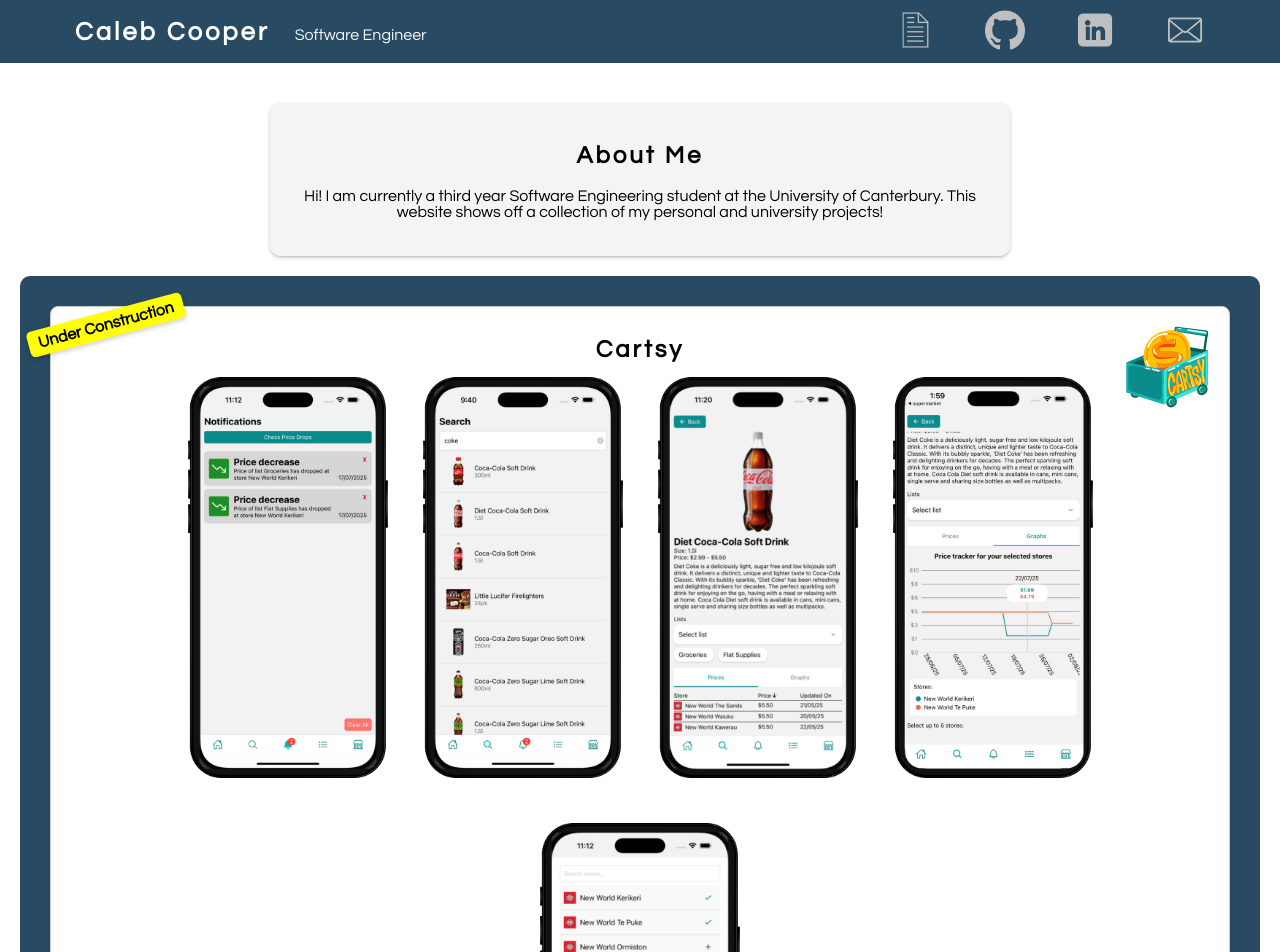
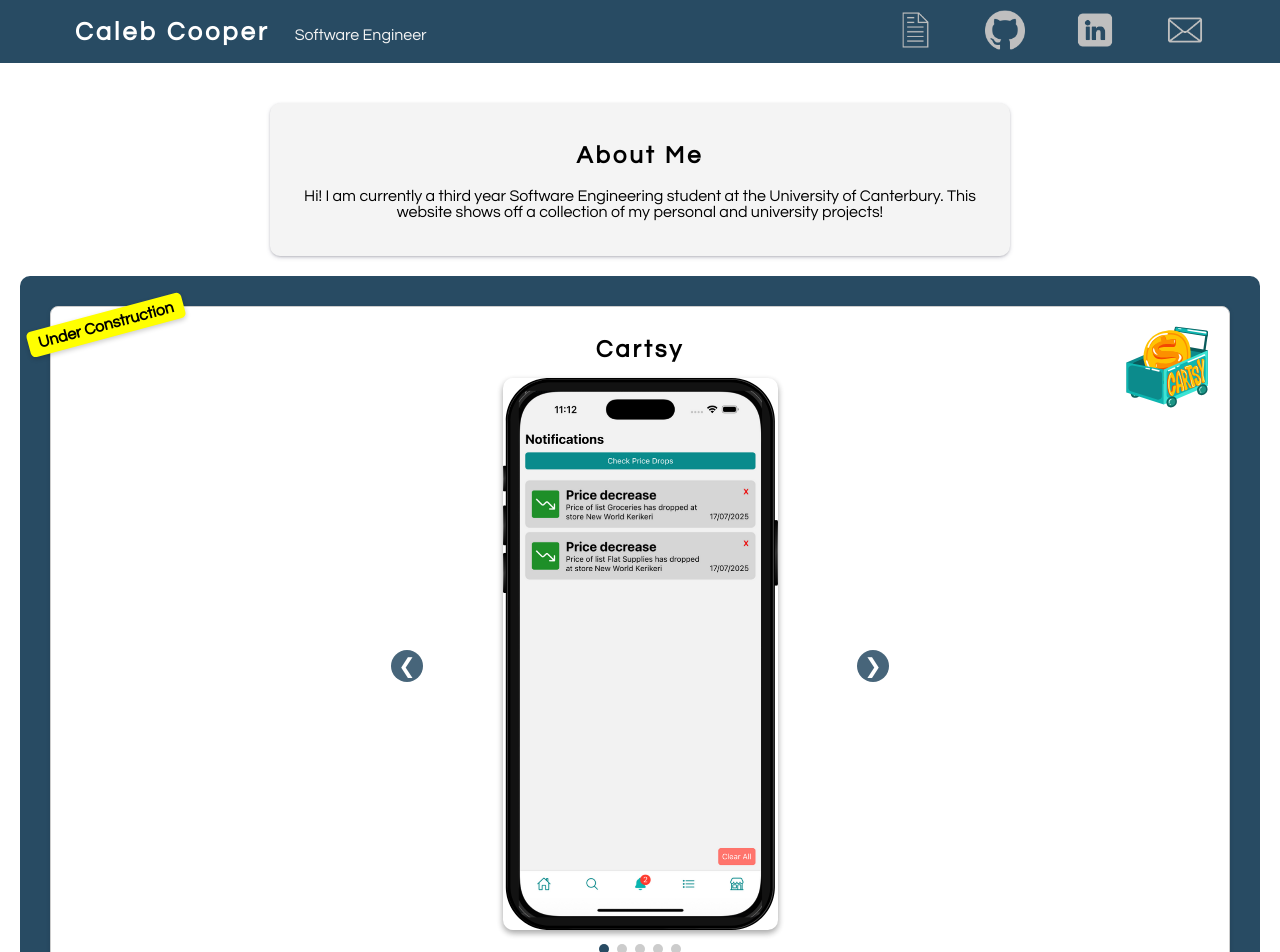
Before and after one commit to caleb-cooper2/caleb-cooper2.github.io, a React (Create React App) app: page / in a window 1280 px wide. Shown: the top 952 px of the page. Built offline with nearby package versions, Linux system fonts and the light colour scheme.

Commit message:
Addition of carousel view for multiple images of a project so that it is easier to view

```diff
--- a/src/components/Tile.css
+++ b/src/components/Tile.css
@@ -120,22 +120,79 @@
     opacity: 1;
 }
 
-.multiple-images {
+.carousel-container {
+    display: flex;
+    flex-direction: column;
+    align-items: center;
+    justify-content: center;
+    width: 100%;
+    margin: 16px 0;
+    position: relative;
+}
+
+.carousel-image {
+    max-width: 275px;
+    width: 100%;
+    height: auto;
+    border-radius: 10px;
+    box-shadow: rgba(0, 0, 0, 0.16) 0px 3px 6px, rgba(0, 0, 0, 0.23) 0px 3px 6px;
+    margin-bottom: 8px;
+    object-fit: contain;
+}
+
+.carousel-arrow {
+    background: #284b63;
+    color: #fff;
+    border: none;
+    border-radius: 50%;
+    width: 32px;
+    height: 32px;
+    font-size: 1.3em;
+    cursor: pointer;
+    position: absolute;
+    top: 50%;
+    transform: translateY(-50%);
+    z-index: 2;
+    opacity: 0.85;
+    transition: background 0.2s, opacity 0.2s;
+}
+
+.carousel-arrow.left {
+    left: 25vw;
+}
+
+.carousel-arrow.right {
+    right: 25vw;
+}
+
+.carousel-arrow:active,
+.carousel-arrow:focus {
+    background: #3c6e71;
+    opacity: 1;
+}
+
+.carousel-dots {
     display: flex;
     justify-content: center;
-    gap: 35px;
-    margin-top: 10px;
-    flex-wrap: wrap;
+    gap: 8px;
+    margin-top: 6px;
 }
 
-.additional-image {
-    max-width: 200px;
-    width: 100%;
-    margin-bottom: 10px;
-    border: transparent;
+.carousel-dot {
+    width: 10px;
+    height: 10px;
+    border-radius: 50%;
+    background: #ccc;
+    display: inline-block;
+    cursor: pointer;
+    transition: background 0.2s;
+    outline: none;
 }
 
-/* Media query for smaller screens */
+.carousel-dot.active {
+    background: #284b63;
+}
+
 @media (max-width: 600px) {
     .tile {
         padding: 10px;
@@ -178,6 +235,30 @@
 
     .additional-image {
         max-width: 100px;
+    }
+
+    .carousel-image {
+        max-width: 180px;
+        border-radius: 7px;
+    }
+
+    .carousel-arrow {
+        width: 26px;
+        height: 26px;
+        font-size: 1em;
+    }
+
+    .carousel-dot {
+        width: 8px;
+        height: 8px;
+    }
+
+    .carousel-arrow.left {
+        left: 0;
+    }
+
+    .carousel-arrow.right {
+        right: 0;
     }
 }
 
@@ -224,4 +305,28 @@
     .additional-image {
         max-width: 150px;
     }
+
+    .carousel-image {
+        max-width: 240px;
+        border-radius: 8px;
+    }
+
+    .carousel-arrow {
+        width: 28px;
+        height: 28px;
+        font-size: 1.1em;
+    }
+
+    .carousel-dot {
+        width: 9px;
+        height: 9px;
+    }
+
+    .carousel-arrow.left {
+        left: 14vw;
+    }
+
+    .carousel-arrow.right {
+        right: 14vw;
+    }
 }
--- a/src/components/Tile.js
+++ b/src/components/Tile.js
@@ -1,7 +1,7 @@
-import React from "react";
+import React, { useState } from "react";
 import "./Tile.css";
 import githubIcon from "../assets/github.png";
-import redirectIcon from "../assets/redirect.svg"
+import redirectIcon from "../assets/redirect.svg";
 
 function Tile({ title, description, image, redirectLink, githubLink, keyAspects, projectType, underConstruction, logo, multipleImages }) {
     let typeColour;
@@ -13,6 +13,20 @@
         typeColour = "#FDC433F7";
         skillColour = "#3C6E71";
     }
+
+    // carousel
+    const [carouselIndex, setCarouselIndex] = useState(0);
+    const hasCarousel = multipleImages && multipleImages.length > 0;
+    const totalImages = hasCarousel ? multipleImages.length : 0;
+
+    const handlePrev = () => {
+        setCarouselIndex((prev) => (prev === 0 ? totalImages - 1 : prev - 1));
+    };
+    const handleNext = () => {
+        setCarouselIndex((prev) => (prev === totalImages - 1 ? 0 : prev + 1));
+    };
+    const goToIndex = (idx) => setCarouselIndex(idx);
+
     return (
         <div className="tile">
             {underConstruction && <div className="under-construction-banner">Under Construction</div>}
@@ -53,11 +67,27 @@
                 </div>
 
                 {image && <img src={image} alt={`${title} icon`} className="tile-image" />}
-                {multipleImages.length > 0 && (
-                    <div className="multiple-images">
-                        {multipleImages.map((img, index) => (
-                            <img key={index} src={img} alt={`Additional ${index}`} className="additional-image" />
-                        ))}
+                {hasCarousel && (
+                    <div className="carousel-container">
+                        <button className="carousel-arrow left" onClick={handlePrev} aria-label="Previous image">❮</button>
+                        <img
+                            src={multipleImages[carouselIndex]}
+                            alt={`Additional ${carouselIndex}`}
+                            className="carousel-image"
+                        />
+                        <button className="carousel-arrow right" onClick={handleNext} aria-label="Next image">❯</button>
+                        <div className="carousel-dots">
+                            {multipleImages.map((_, idx) => (
+                                <span
+                                    key={idx}
+                                    className={`carousel-dot${carouselIndex === idx ? " active" : ""}`}
+                                    onClick={() => goToIndex(idx)}
+                                    aria-label={`Go to image ${idx + 1}`}
+                                    tabIndex={0}
+                                    role="button"
+                                />
+                            ))}
+                        </div>
                     </div>
                 )}
                 <p className="tile-description">{description}</p>
```
